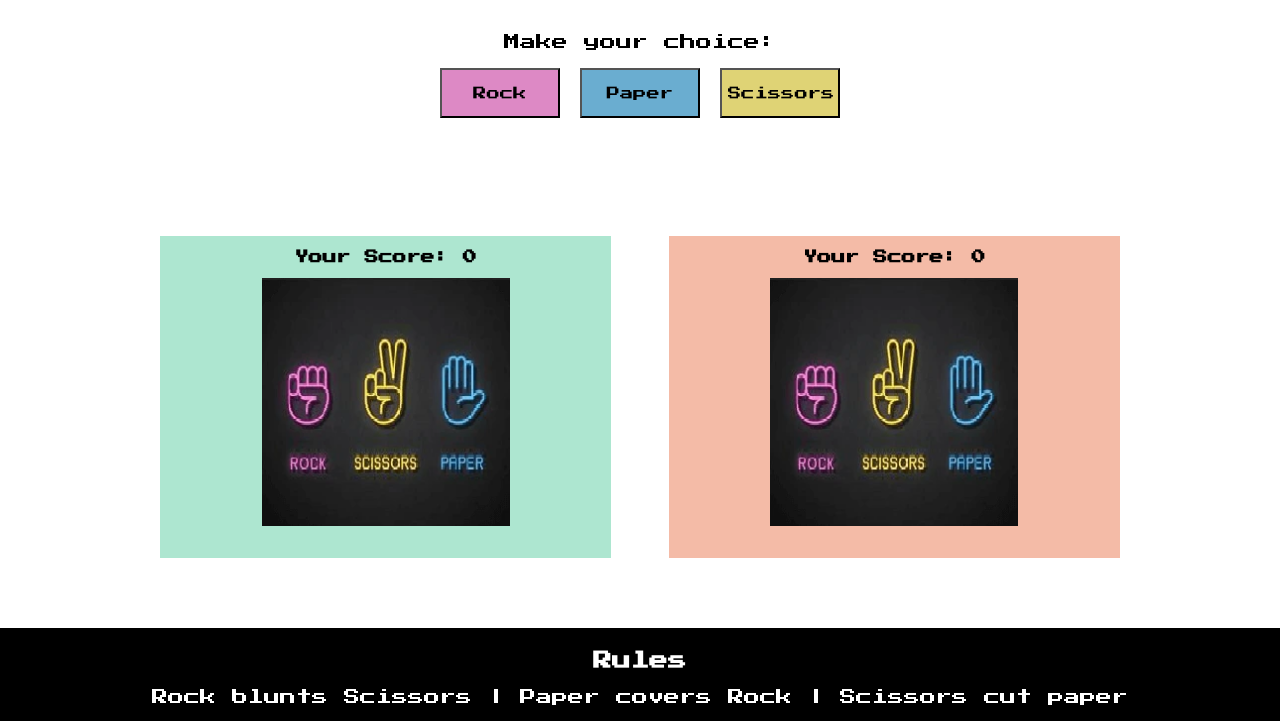
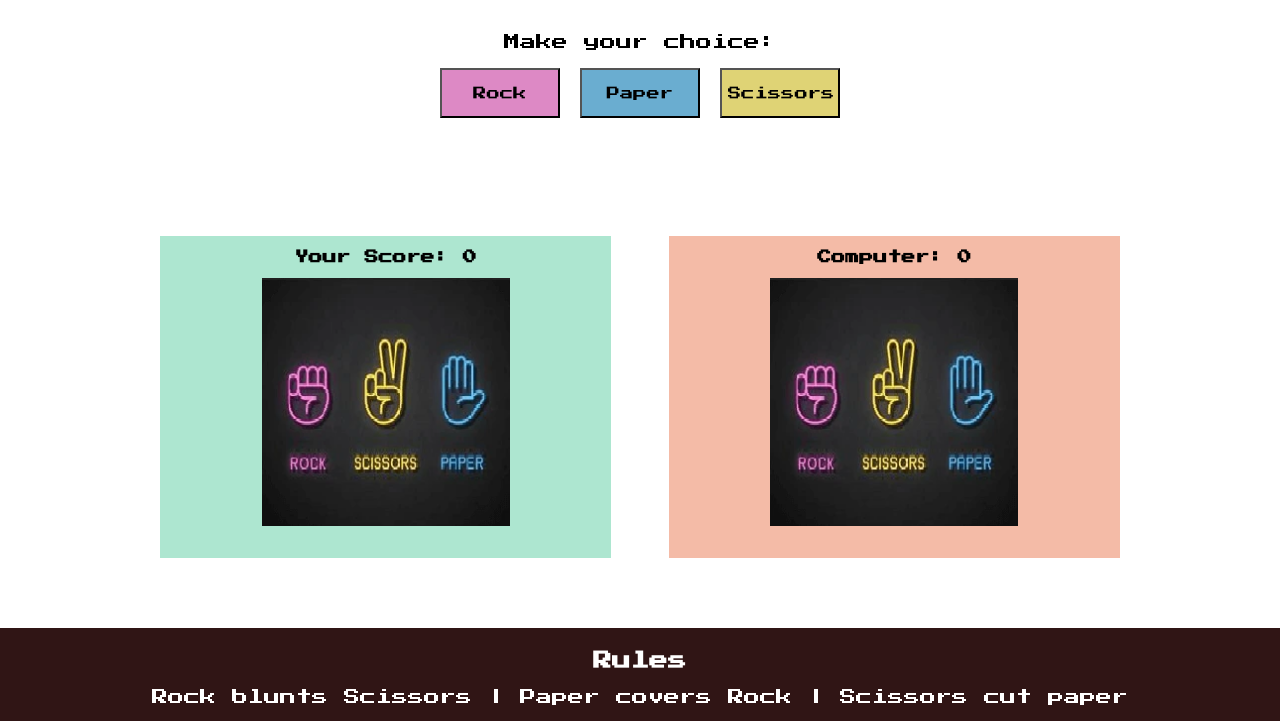
Before and after one commit to EMPZsolt/my-second-project, a plain HTML site: page index.html in a window 1280 px wide. Shown: the part 79-800 px from the top of the page. Drawn offline with Linux system fonts and the light colour scheme.

Commit message:
Change the computer score title and give new background color to the footer

```diff
--- a/assets/css/style.css
+++ b/assets/css/style.css
@@ -29,7 +29,7 @@ footer {
   padding-top: 5px;
   text-align: center;
   color: #fff;
-  background-color: #000;
+  background-color: #301515;
 }
 
 /*Game area*/
--- a/index.html
+++ b/index.html
@@ -34,7 +34,7 @@
         </div>
 
         <div class="computer">
-            <h3 class="scores">Your Score: <span id="computer-score">0</span></h3>
+            <h3 class="scores">Computer: <span id="computer-score">0</span></h3>
             <img id="computer-image" src="assets/images/rps.webp" alt="Rock Paper Scissors">
         </div>
     </section>
```
